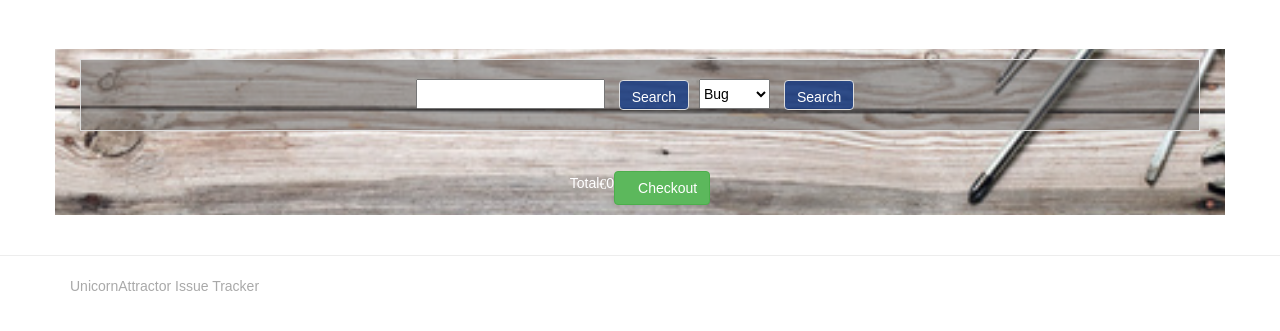
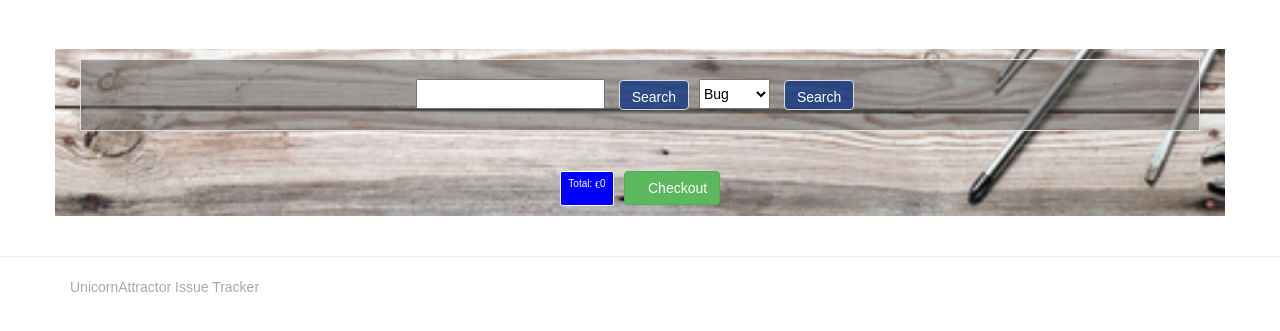
Before and after one commit to mickh14/unicorn-quality, a Django app: page /cart/ in a window 1280 px wide. Shown: the part 51-382 px from the top of the page. Run offline with Django 3.2, Linux system fonts and the light colour scheme; some libraries are stand-ins or nearby versions; some web fonts are replaced.

Commit message:
fixed stripe error

```diff
--- a/cart/templates/cart.html
+++ b/cart/templates/cart.html
@@ -31,9 +31,12 @@
     {% endfor %}
 </div>
 <div class="row centre-elem">
-    <p>Total</p>
-    <p><span class="glyphicon glyphicon-euro" aria-hidden="true"></span>{{ total }}</p>
-    <a href="{% url 'checkout' %}" class="btn btn-success" role="button"><span class="glyphicon glyphicon-ok-sign" aria-hidden="true"></span>Checkout</a>
+    <div class="total">
+        <p>Total: <span class="glyphicon glyphicon-euro" aria-hidden="true"></span>{{ total }}</p>
+    </div>
+    <div>
+        <a href="{% url 'checkout' %}" class="btn btn-success" role="button"><span class="glyphicon glyphicon-ok-sign" aria-hidden="true"></span>Checkout</a>
+    </div>
 </div>
 
 {% endblock %}
--- a/checkout/models.py
+++ b/checkout/models.py
@@ -2,6 +2,8 @@ from django.db import models
 from issues.models import Issue
 
 # Create your models here.
+
+
 class Order(models.Model):
     full_name = models.CharField(max_length=50, blank=False)
     phone_number = models.CharField(max_length=20, blank=False)
--- a/checkout/views.py
+++ b/checkout/views.py
@@ -26,7 +26,7 @@ def checkout(request):
             cart = request.session.get('cart', {})
             total = 0
             for id, quantity in cart.items():
-                issue = get_object_or_404(issue, pk=id)
+                issue = get_object_or_404(Issue, pk=id)
                 total += quantity * issue.price
                 order_line_item = OrderLineItem(
                     order=order,
--- a/issues/views.py
+++ b/issues/views.py
@@ -1,4 +1,5 @@
 from django.shortcuts import render, get_object_or_404, reverse, redirect
+from django.contrib.auth.decorators import login_required
 from django.utils import timezone
 from .models import Issue
 from .forms import IssueForm
@@ -39,6 +40,7 @@ def increment_vote(request, pk):
     return redirect(issue_detail, issue_vote.pk)
     #return render(request, "issuedetail.html", {'issue_vote': issue_vote})
 
+@login_required()
 def create_or_edit_issue(request, pk=None):
     """
     Create a view that allows us to create
--- a/static/css/custom.css
+++ b/static/css/custom.css
@@ -97,6 +97,26 @@ i {
     margin: 10px;
 }
 
+.total {
+  margin-right: 10px;
+  display: inline-block;
+  font-weight: 400;
+  color: white;
+  text-align: center;
+  vertical-align: middle;
+  -webkit-user-select: none;
+  -moz-user-select: none;
+  -ms-user-select: none;
+  user-select: none;
+  background-color: blue;
+  border: 1px solid white;
+  padding: 0.375rem 0.75rem;
+  font-size: 1rem;
+  line-height: 1.5;
+  border-radius: 0.25rem;
+  transition: color 0.15s ease-in-out, background-color 0.15s ease-in-out, border-color 0.15s ease-in-out, box-shadow 0.15s ease-in-out;
+}
+
 .status-style {
     font-size: 30px;
 }
@@ -111,6 +131,8 @@ i {
     background: #514b497a;
     border: 1px solid #ddd;
     padding: 10px;
+    text-align: center;
+    vertical-align: middle;
 }
 
 .search-button {
@@ -121,6 +143,13 @@ i {
     margin: 10px;
 }
 
+.description {
+    color: white;
+}
+
+.form-style {
+    margin: 10px;
+}
 
 .search-field {
     height: 30px;
--- a/templates/base.html
+++ b/templates/base.html
@@ -12,6 +12,8 @@
     <link rel="stylesheet" href="{% static 'css/custom.css' %}">
     <script src="https://cdnjs.cloudflare.com/ajax/libs/jquery/3.2.1/jquery.min.js"></script>
     <script src="https://cdnjs.cloudflare.com/ajax/libs/twitter-bootstrap/3.3.7/js/bootstrap.min.js"></script>
+    {% block head_js %}
+    {% endblock head_js %}
 </head>
 <body>
     <!-- Fixed masthead -->
```
Also changed, not shown: issues/templates/issues.html (+5 -5 lines), requirements.txt (added, +9 -0 lines), checkout/migrations/0001_initial.py (added), checkout/migrations/__init__.py (added).
